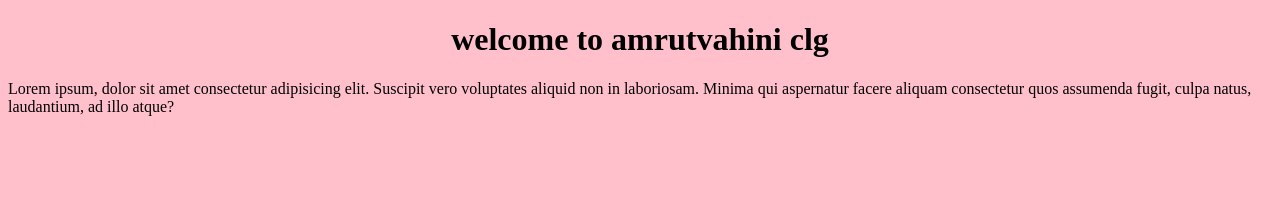
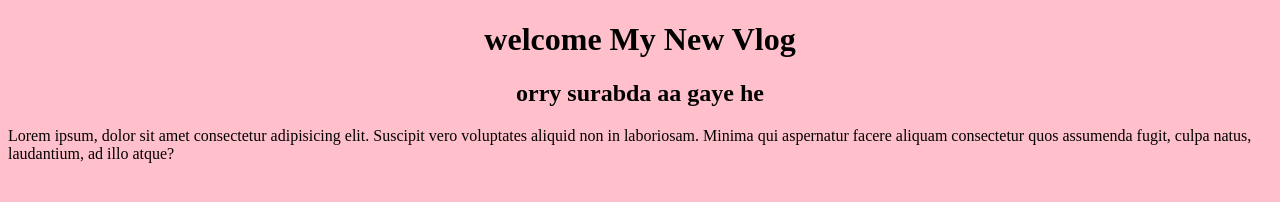
Before and after one commit to Batman540/day-1, a plain HTML site: page index.html in a window 1280 px wide. Drawn offline with Linux system fonts and the light colour scheme.

Commit message:
change middle,title

```diff
--- a/index.html
+++ b/index.html
@@ -6,7 +6,8 @@
     <title>anurag</title>
 </head>
 <body bgcolor="pink">
-    <h1 align="center">welcome to amrutvahini clg</h1>
+    <h1 align="middle">welcome My New Vlog</h1>
+    <h2 align="middle">orry surabda aa gaye he</h2>
     <p>Lorem ipsum, dolor sit amet consectetur adipisicing elit. Suscipit vero voluptates aliquid non in laboriosam. Minima qui aspernatur facere aliquam consectetur quos assumenda fugit, culpa natus, laudantium, ad illo atque?</p>
 </body>
 </html>
```
